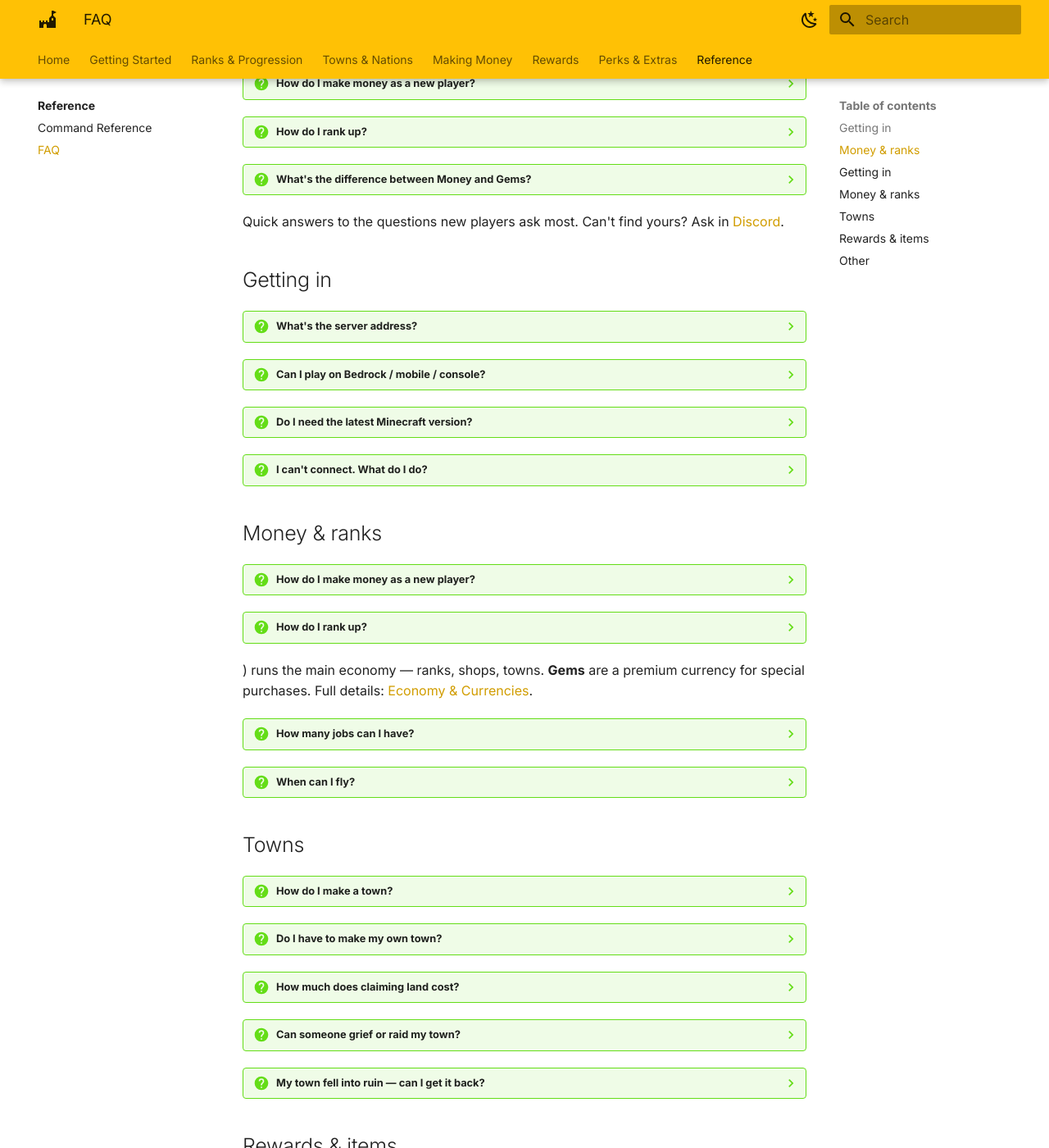
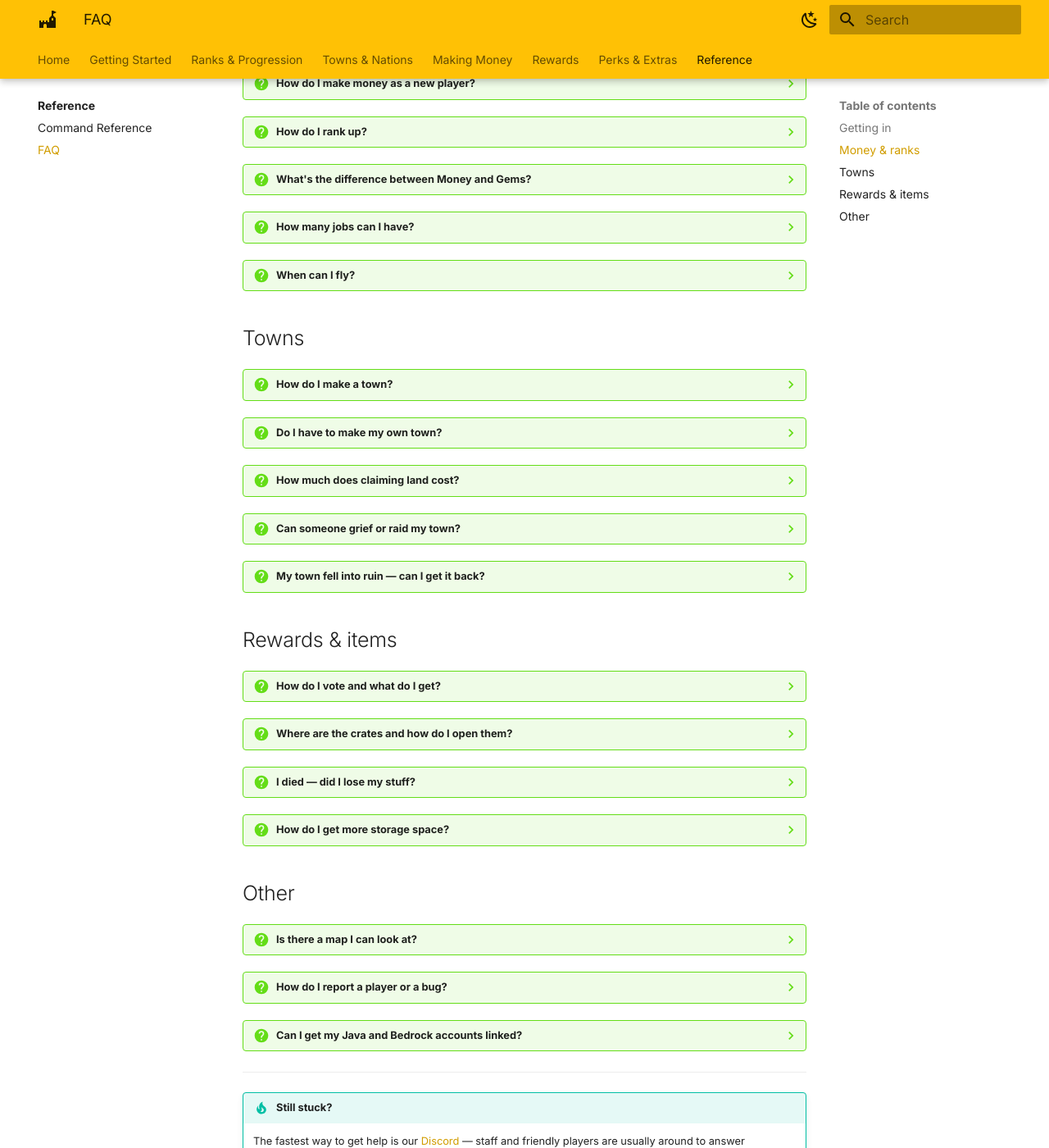
Before and after one commit to AntiS0ul/townify-docs, an MkDocs documentation site: the page built from docs/reference/faq.md, in a window 1280 px wide and 1400 px high, scrolled down 574 px. Shown: the whole window at 82% size. Built offline with MkDocs 1.6.1 and Material for MkDocs 9.7.7, drawn with Linux system fonts in a browser that asks for light colours.

Commit message:
Add files via upload

```diff
--- a/docs/reference/faq.md
+++ b/docs/reference/faq.md
@@ -25,33 +25,7 @@ Quick answers to the questions new players ask most. Can't find yours? Ask in [D
     Save up money and run `/rankup`. Each rank costs more than the last (Pleb is free, the next is $500, and so on up to $160M for Celestial). Open `/ranks` to see your progress, and turn on **auto rank-up** so it happens automatically. See [The Rank Ladder](../progression/ranks.md).
 
 ??? question "What's the difference between Money and Gems?"
-    **Money** (`# FAQ
-
-Quick answers to the questions new players ask most. Can't find yours? Ask in [Discord](https://discord.gg/townify).
-
-## Getting in
-
-??? question "What's the server address?"
-    Java players connect at `play.townifymc.xyz` on version `1.21.11`. Bedrock players connect at `play.townifymc.xyz` with port `19132`. See [Connecting](../getting-started/connecting.md) for step-by-step instructions.
-
-??? question "Can I play on Bedrock / mobile / console?"
-    Yes. Bedrock players connect through Geyser using address `play.townifymc.xyz` and port `19132`.
-
-??? question "Do I need the latest Minecraft version?"
-    Java players should use Minecraft Java Edition **1.21.11**. Bedrock players should use a compatible current Bedrock client.
-
-??? question "I can't connect. What do I do?"
-    Double-check the Java address `play.townifymc.xyz`, or the Bedrock address `play.townifymc.xyz` with port `19132`, and check [Discord](https://discord.gg/townify) in case the server is restarting.
-
-## Money & ranks
-
-??? question "How do I make money as a new player?"
-    [Join a job](../progression/jobs.md) and work it — that's your main income. Then [vote daily](../rewards/voting.md) and do your [daily quests](../progression/quests.md) for free bonus cash. Full breakdown: [Ways to Earn](../money/making-money.md).
-
-??? question "How do I rank up?"
-    Save up money and run `/rankup`. Each rank costs more than the last (Pleb is free, the next is $500, and so on up to $160M for Celestial). Open `/ranks` to see your progress, and turn on **auto rank-up** so it happens automatically. See [The Rank Ladder](../progression/ranks.md).
-
-) runs the main economy — ranks, shops, towns. **Gems** are a premium currency for special purchases. Full details: [Economy & Currencies](../progression/economy.md).
+    **Money** (`$`) runs the main economy - ranks, shops, towns. **Gems** are a premium currency for special purchases. Full details: [Economy & Currencies](../progression/economy.md).
 
 ??? question "How many jobs can I have?"
     You start with **1** job slot. A **2nd** unlocks at Merchant (rank #7) and a **3rd** at Duke (rank #23). See [Jobs](../progression/jobs.md).
```
Also changed, not shown: docs/reference/commands.md (+1 -3 lines).
